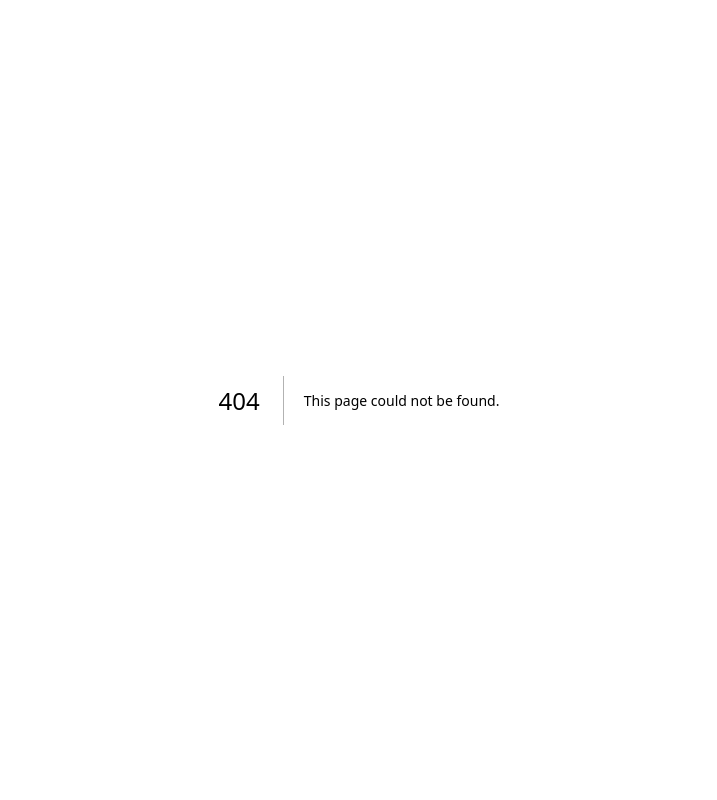
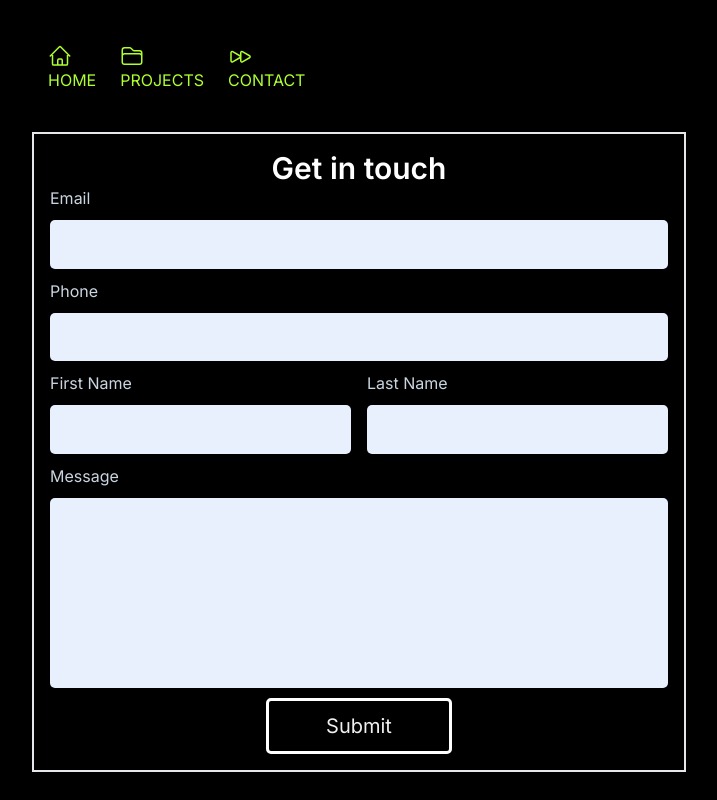
Before and after one commit to ColtonThompson/portfolio-app, a Next.js app: page /contact in a window 1280 px wide. Before the commit this address had no page. Shown: the whole page, without its empty margins (281-998 px from the left). Built offline with nearby package versions, Linux system fonts and the light colour scheme.

Commit message:
Update #2: Navigation pass Basic style/icons added. Fixed URL for CONTACT to be a mailto, will be a form later!

```diff
--- /dev/null
+++ b/src/app/components/Icons.tsx
@@ -0,0 +1,10 @@
+export default function Home() {
+    return(
+        <div>
+            <svg xmlns="http://www.w3.org/2000/svg" fill="none" viewBox="0 0 24 24" strokeWidth={1.5} stroke="currentColor" className="w-6 h-6">
+                <path strokeLinecap="round" strokeLinejoin="round" d="M2.25 12l8.954-8.955c.44-.439 1.152-.439 1.591 0L21.75 12M4.5 9.75v10.125c0 .621.504 1.125 1.125 1.125H9.75v-4.875c0-.621.504-1.125 1.125-1.125h2.25c.621 0 1.125.504 1.125 1.125V21h4.125c.621 0 1.125-.504 1.125-1.125V9.75M8.25 21h8.25" />
+            </svg>
+        </div>
+    );
+
+}
--- a/src/app/components/Navbar.tsx
+++ b/src/app/components/Navbar.tsx
@@ -3,22 +3,46 @@ import Link from "next/link";
 const navigation = [
     { name: "HOME", href: "/" },
     { name: "MY PROJECTS", href: "/projects" },
-    { name: "CONTACT", href: "/contact" },
+    { name: "CONTACT", href: "mailto:colton.thompson@live.com" },
 ];
 
 export default function Navbar() {
     return (
         <div>
-            <ul className="flex items-center justify-center gap-4 text-slate-300">
-                {navigation.map((item) => (
-                    <Link
-                        key={item.href}
-                        href={item.href}
-                    >
-                        {item.name.toUpperCase()}
-                    </Link>
-                ))}
-            </ul>
+            <div className="w-full h-20 sticky top-0">
+                <div className="container mx-auto px-4 h-full">
+                    <div className="flex justify-between items-center h-full">
+                        <ul className="hidden md:flex gap-x-6 text-white">
+                                <Link
+                                key="/"
+                                href="/">
+                            <svg xmlns="http://www.w3.org/2000/svg" fill="none" viewBox="0 0 24 24" stroke-width="1.5" stroke="currentColor" className="w-6 h-6">
+                                <path stroke-linecap="round" stroke-linejoin="round" d="M2.25 12l8.954-8.955c.44-.439 1.152-.439 1.591 0L21.75 12M4.5 9.75v10.125c0 .621.504 1.125 1.125 1.125H9.75v-4.875c0-.621.504-1.125 1.125-1.125h2.25c.621 0 1.125.504 1.125 1.125V21h4.125c.621 0 1.125-.504 1.125-1.125V9.75M8.25 21h8.25" />
+                            </svg>
+                            HOME
+                            </Link>
+
+                            <Link
+                                key="/projects"
+                                href="/projects">
+                            <svg xmlns="http://www.w3.org/2000/svg" fill="none" viewBox="0 0 24 24" stroke-width="1.5" stroke="currentColor" className="w-6 h-6">
+                            <path stroke-linecap="round" stroke-linejoin="round" d="M2.25 12.75V12A2.25 2.25 0 014.5 9.75h15A2.25 2.25 0 0121.75 12v.75m-8.69-6.44l-2.12-2.12a1.5 1.5 0 00-1.061-.44H4.5A2.25 2.25 0 002.25 6v12a2.25 2.25 0 002.25 2.25h15A2.25 2.25 0 0021.75 18V9a2.25 2.25 0 00-2.25-2.25h-5.379a1.5 1.5 0 01-1.06-.44z" />
+                            </svg>
+                            PROJECTS
+                            </Link>
+
+                            <Link
+                                key="mailto:colton.thompson@live.com"
+                                href="/mailto:colton.thompson@live.com">
+                            <svg xmlns="http://www.w3.org/2000/svg" fill="none" viewBox="0 0 24 24" stroke-width="1.5" stroke="currentColor" className="w-6 h-6">
+                                <path stroke-linecap="round" stroke-linejoin="round" d="M3 8.688c0-.864.933-1.405 1.683-.977l7.108 4.062a1.125 1.125 0 010 1.953l-7.108 4.062A1.125 1.125 0 013 16.81V8.688zM12.75 8.688c0-.864.933-1.405 1.683-.977l7.108 4.062a1.125 1.125 0 010 1.953l-7.108 4.062a1.125 1.125 0 01-1.683-.977V8.688z" />
+                            </svg>
+                            CONTACT
+                            </Link>
+                        </ul>
+                    </div>
+                </div>
+            </div>
             <br />
         </div>
     );
--- /dev/null
+++ b/src/app/contact/page.tsx
@@ -0,0 +1,80 @@
+import Navbar from "../components/Navbar";
+
+export default function Index() {
+
+    async function handleSubmit(e) {
+        e.preventDefault();
+        const data = new FormData(e.currentTarget);
+        try {
+          const response = await fetch('/api/contact', {
+            method: 'post',
+            body: new URLSearchParams(data),
+          });
+          if (!response.ok) {
+            throw new Error(`Invalid response: ${response.status}`);
+          }
+          alert('Thanks for contacting us, we will get back to you soon!');
+        } catch (err) {
+          console.error(err);
+          alert("We can't submit the form, try again later?");
+        }
+      }
+
+    return(
+        <main>
+            <Navbar/>
+            <form className="container border-2 px-4 py-4">
+                <h1 className="text-white text-3xl">Get in touch</h1>
+                <div className="email block">
+                    <label className="text-slate-300" htmlFor="frm-email">Email</label>
+                    <input
+                    id="frm-email"
+                    type="email"
+                    name="email"
+                    autoComplete="email"
+                    required
+                    />
+                </div>
+                <div className="block phone">
+                    <label className="text-slate-300" htmlFor="frm-phone">Phone</label>
+                    <input
+                    id="frm-phone"
+                    type="text"
+                    name="phone"
+                    autoComplete="tel"
+                    required
+                    />
+                </div>
+                <div className="name block space-x-4">
+                    <div>
+                    <label className="text-slate-300" htmlFor="frm-first">First Name</label>
+                    <input
+                        id="frm-first"
+                        type="text"
+                        name="first"
+                        autoComplete="given-name"
+                        required
+                    />
+                    </div>
+                    <div>
+                    <label className="text-slate-300" htmlFor="frm-last">Last Name</label>
+                    <input
+                        id="frm-last"
+                        type="text"
+                        name="last"
+                        autoComplete="family-name"
+                        required
+                    />
+                    </div>
+                </div>
+                <div className="message block">
+                    <label className="text-slate-300" htmlFor="frm-message">Message</label>
+                    <textarea id="frm-message" rows="6" name="message"></textarea>
+                </div>
+                <div className="button block">
+                    <button type="submit">Submit</button>
+                </div>
+            </form>
+        </main>
+    );
+}
--- a/src/app/globals.css
+++ b/src/app/globals.css
@@ -2,6 +2,92 @@
 @tailwind components;
 @tailwind utilities;
 
+html,
 body {
-    background-color: black;
+  padding: 0;
+  margin: 0;
+  font-family: -apple-system, BlinkMacSystemFont, Segoe UI, Roboto, Oxygen, Ubuntu,
+    Cantarell, Fira Sans, Droid Sans, Helvetica Neue, sans-serif;
+  background: #000000;
+  min-height: 100vh;
+  display: flex;
+  color: rgb(243, 241, 239);
+  justify-content: center;
+  align-items: center;
 }
+
+a {
+    color:greenyellow;
+}
+
+a:hover {
+    color:green;
+}
+
+.block {
+  display: flex;
+  flex-direction: column;
+}
+
+.name {
+  display: flex;
+  flex-direction: row;
+  justify-content: space-between;
+}
+
+.container-bad {
+  font-size: 1.3rem;
+  border-radius: 10px;
+  width: 85%;
+  padding: 50px;
+  box-shadow: 0 54px 55px rgb(78 78 78 / 25%), 0 -12px 30px rgb(78 78 78 / 25%),
+    0 4px 6px rgb(78 78 78 / 25%), 0 12px 13px rgb(78 78 78 / 25%),
+    0 -3px 5px rgb(78 78 78 / 25%);
+}
+
+.container input {
+  font-size: 1.2rem;
+  color:#000000;
+  margin: 10px 0 10px 0px;
+  border-color: rgb(31, 28, 28);
+  padding: 10px;
+  border-radius: 5px;
+  background-color: #e8f0fe;
+}
+
+.container textarea {
+  margin: 10px 0 10px 0px;
+  padding: 5px;
+  border-color: rgb(124, 119, 119);
+  border-radius: 5px;
+  background-color: #e8f0fe;
+  color:#000000;
+  font-size: 20px;
+}
+
+.container h1 {
+  text-align: center;
+  font-weight: 600;
+}
+
+.name div {
+  display: flex;
+  flex-direction: column;
+}
+
+.block button {
+  padding: 10px;
+  font-size: 20px;
+  width: 30%;
+  border: 3px solid white;
+  border-radius: 5px;
+}
+
+.button {
+  display: flex;
+  align-items: center;
+}
+
+textarea {
+  resize: none;
+}
```
